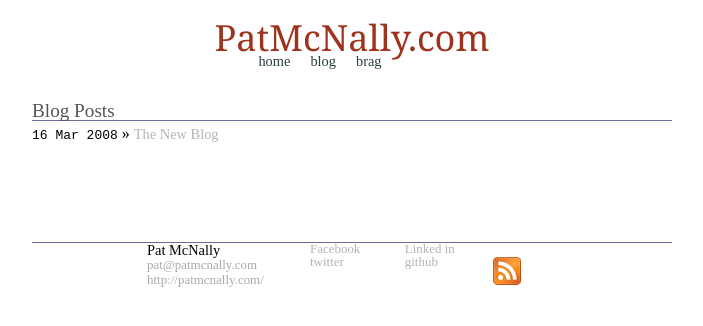
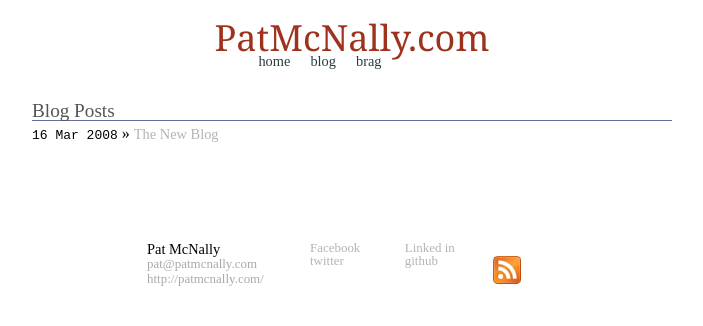
Before and after one commit to patmcnally/patmcnally.com, a Jekyll site: the page built from index.html, in a window 1280 px wide. Shown: the top 326 px of the page, without its empty margins (288-991 px from the left). Built offline with Jekyll 4.4.1, drawn with Linux system fonts in a browser that asks for light colours; nearby versions of some CDN libraries; library files that are not in the unit come from our copies.

Commit message:
css change

```diff
--- a/css/screen.css
+++ b/css/screen.css
@@ -126,7 +126,7 @@ ul a:visited{
 
 
 .footer{
-    border-top: 1px solid #686E9C;
+
     margin-top: 100px;
     font-size: .9em;
 }
```
